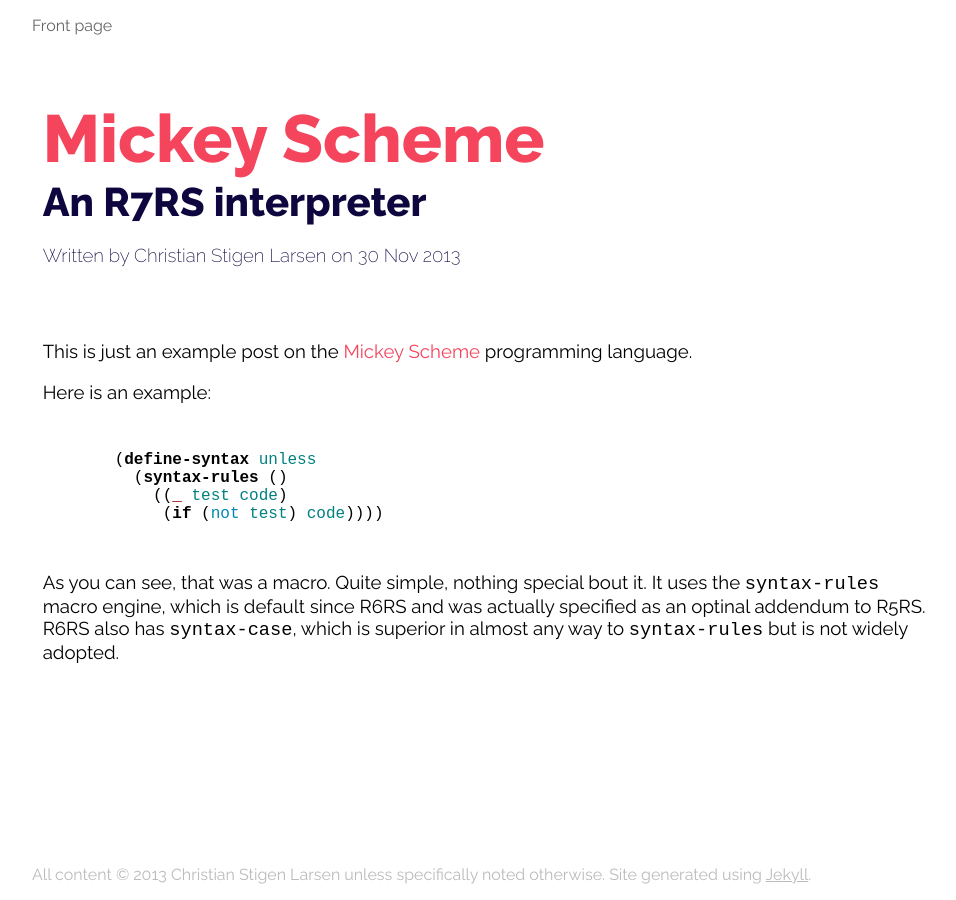
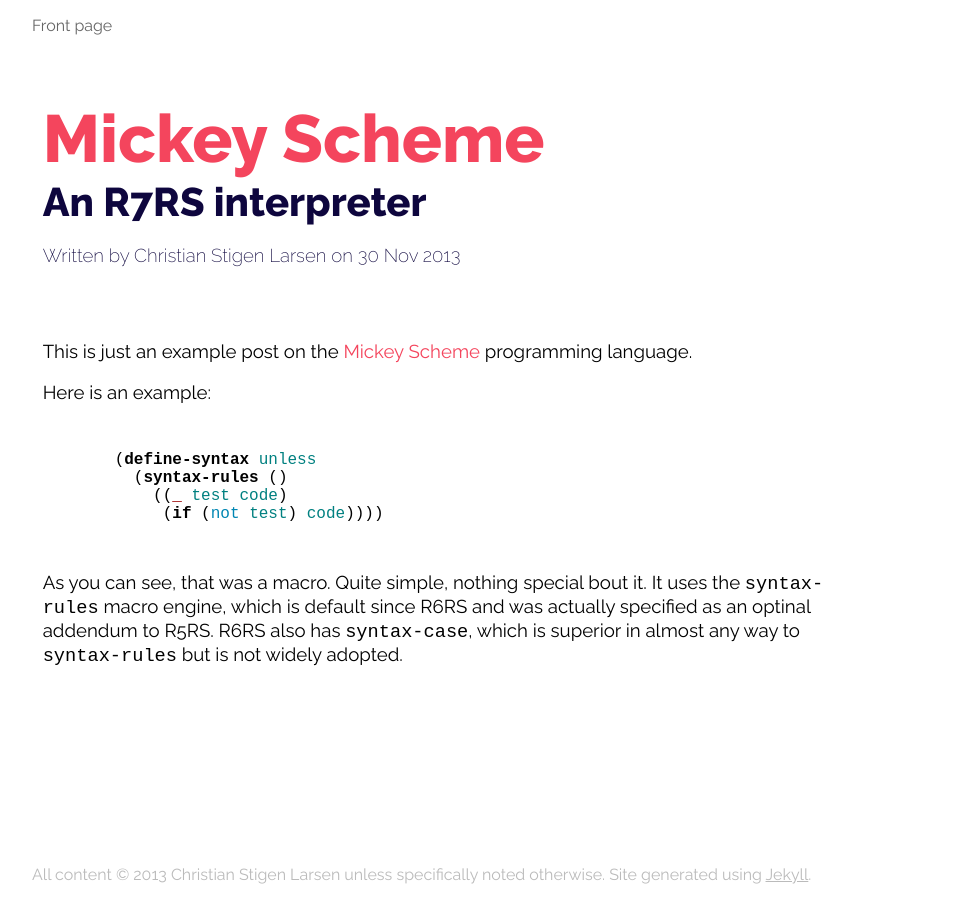
Before and after one commit to cslarsen/csl.name, a Jekyll site: the page built from _posts/2013-11-29-mickey-scheme.markdown, in a window 1280 px wide. Shown: the whole page, without its empty margins (32-988 px from the left). Built offline with Jekyll 4.4.1, drawn with Linux system fonts in a browser that asks for light colours; Markdown is read by kramdown in place of the engine named in the settings.

Commit message:
Non-static width

```diff
--- a/css/main.css
+++ b/css/main.css
@@ -85,7 +85,7 @@
 }
 
 #main-content {
-  width: 960px;
+  width: 70%;
 }
 
 #header {
```
